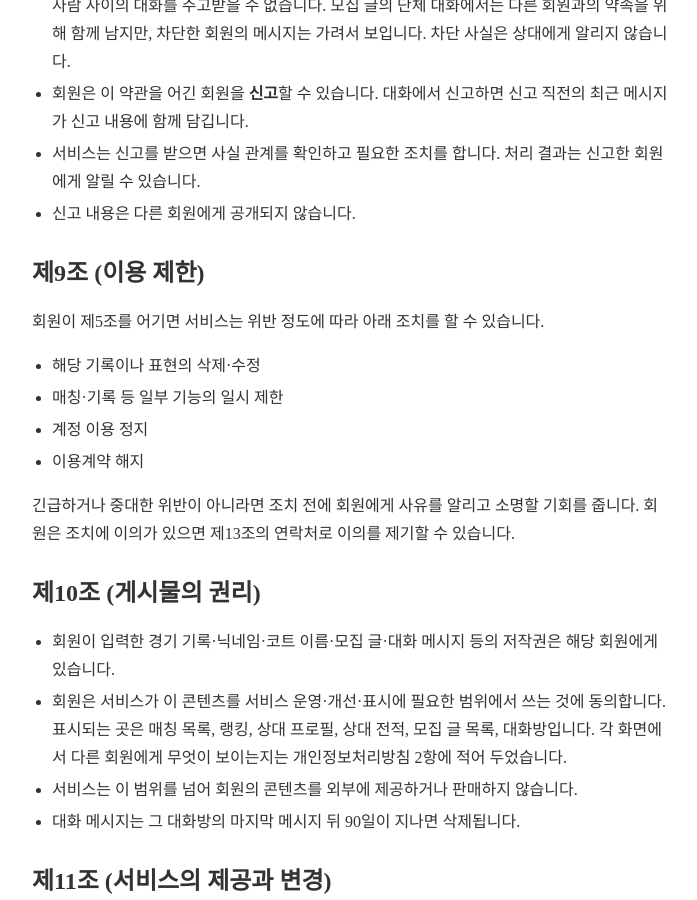
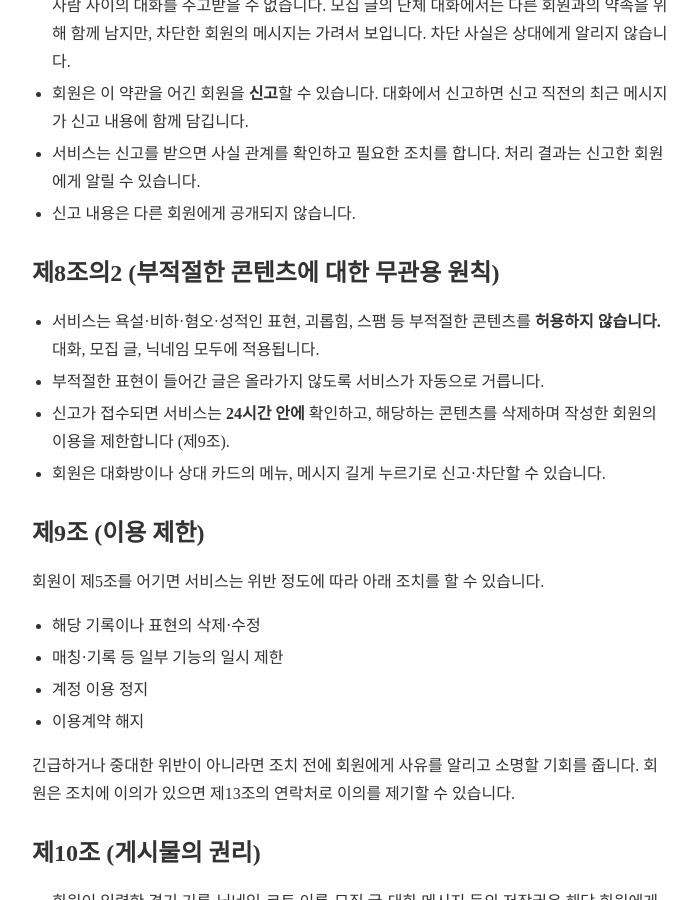
Before and after one commit to supremest35/supremest35.github.io, a Jekyll site: the page built from courtleague/terms.md, in a window 1280 px wide and 900 px high, scrolled down 3071 px. Shown: the whole window, without its empty margins (288-985 px from the left). Built offline with Jekyll 4.4.1, drawn with Linux system fonts in a browser that asks for light colours; nearby versions of some CDN libraries; some of the changed text lies outside the part shown.

Commit message:
코트리그 이용약관 — 부적절한 콘텐츠 무관용 원칙 (2026-10-16 공고, 10-23 시행)
Co-Authored-By: Claude Opus 5.5 <noreply@anthropic.com>

```diff
--- a/courtleague/terms.md
+++ b/courtleague/terms.md
@@ -120,6 +120,15 @@ no_sidebar: true
   처리 결과는 신고한 회원에게 알릴 수 있습니다.
 - 신고 내용은 다른 회원에게 공개되지 않습니다.
 
+## 제8조의2 (부적절한 콘텐츠에 대한 무관용 원칙)
+
+- 서비스는 욕설·비하·혐오·성적인 표현, 괴롭힘, 스팸 등 부적절한 콘텐츠를
+  **허용하지 않습니다.** 대화, 모집 글, 닉네임 모두에 적용됩니다.
+- 부적절한 표현이 들어간 글은 올라가지 않도록 서비스가 자동으로 거릅니다.
+- 신고가 접수되면 서비스는 **24시간 안에** 확인하고, 해당하는 콘텐츠를 삭제하며
+  작성한 회원의 이용을 제한합니다 (제9조).
+- 회원은 대화방이나 상대 카드의 메뉴, 메시지 길게 누르기로 신고·차단할 수 있습니다.
+
 ## 제9조 (이용 제한)
 
 회원이 제5조를 어기면 서비스는 위반 정도에 따라 아래 조치를 할 수 있습니다.
@@ -184,6 +193,6 @@ no_sidebar: true
 
 ## 부칙
 
-- **공고일**: 2026-10-15
-- **시행일**: 2026-10-22
-- **이전 버전 시행일**: 2026-09-01
+- **공고일**: 2026-10-16
+- **시행일**: 2026-10-23
+- **이전 버전 시행일**: 2026-09-01 (2026-10-15 공고분은 2026-10-22 시행 예정)
```
